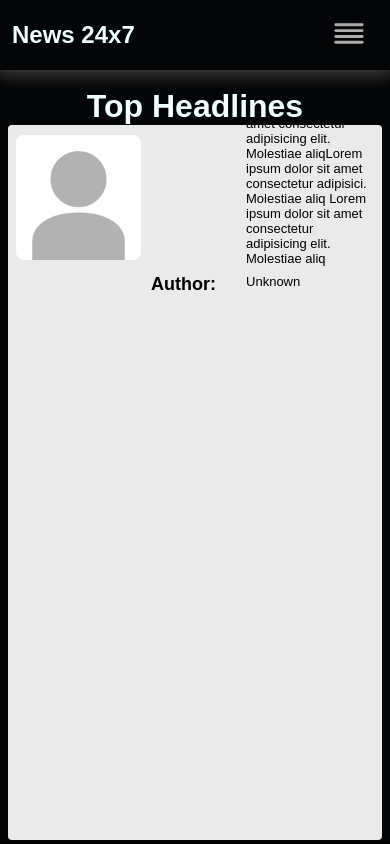
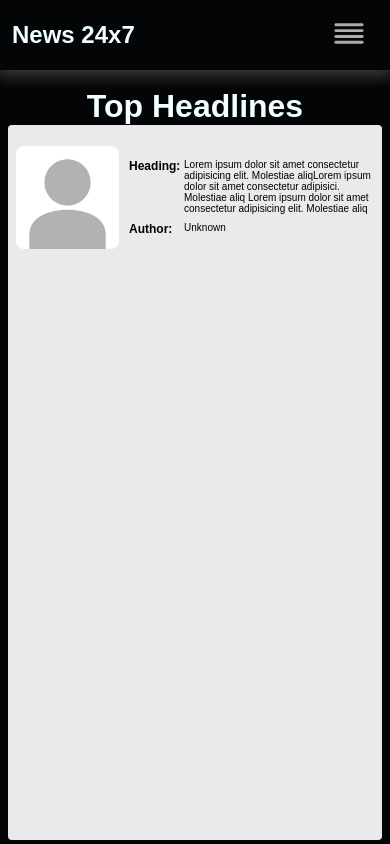
Before and after one commit to Saumya-Kanti-Sarma/News-24x7, a React (Vite) app: page / in a window 390 px wide. Built offline with nearby package versions, Linux system fonts and the light colour scheme.

Commit message:
img responsive

```diff
--- a/src/App.css
+++ b/src/App.css
@@ -89,3 +89,19 @@
     font-size: 18px;
   }
 }
+
+@media (max-width: 480px) {
+  .content-area p {
+    font-size: 10px;
+  }
+
+  .content-area b {
+    min-width: 50px;
+    font-size: 12px;
+  }
+
+  .individuals img {
+    max-width: calc(100% - 32px);
+    max-height: calc(100% - 32px);
+  }
+}
```
